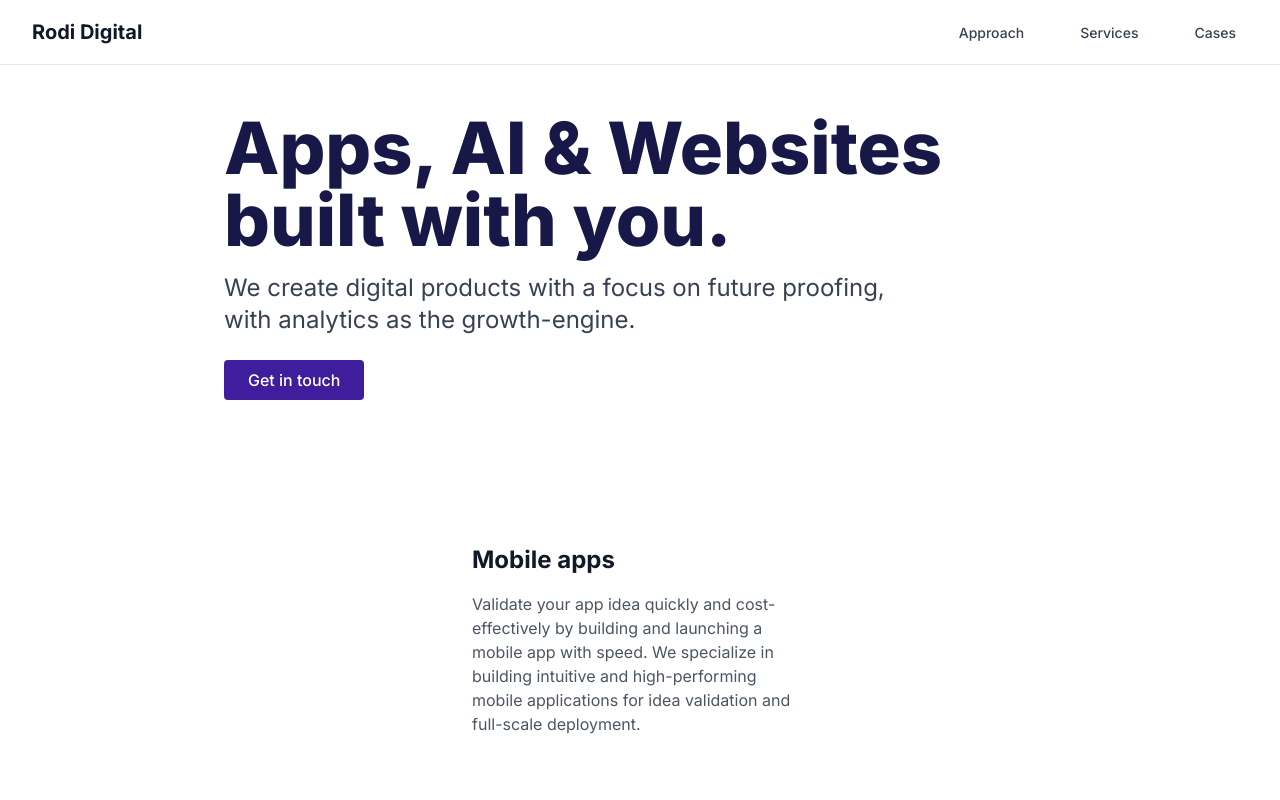
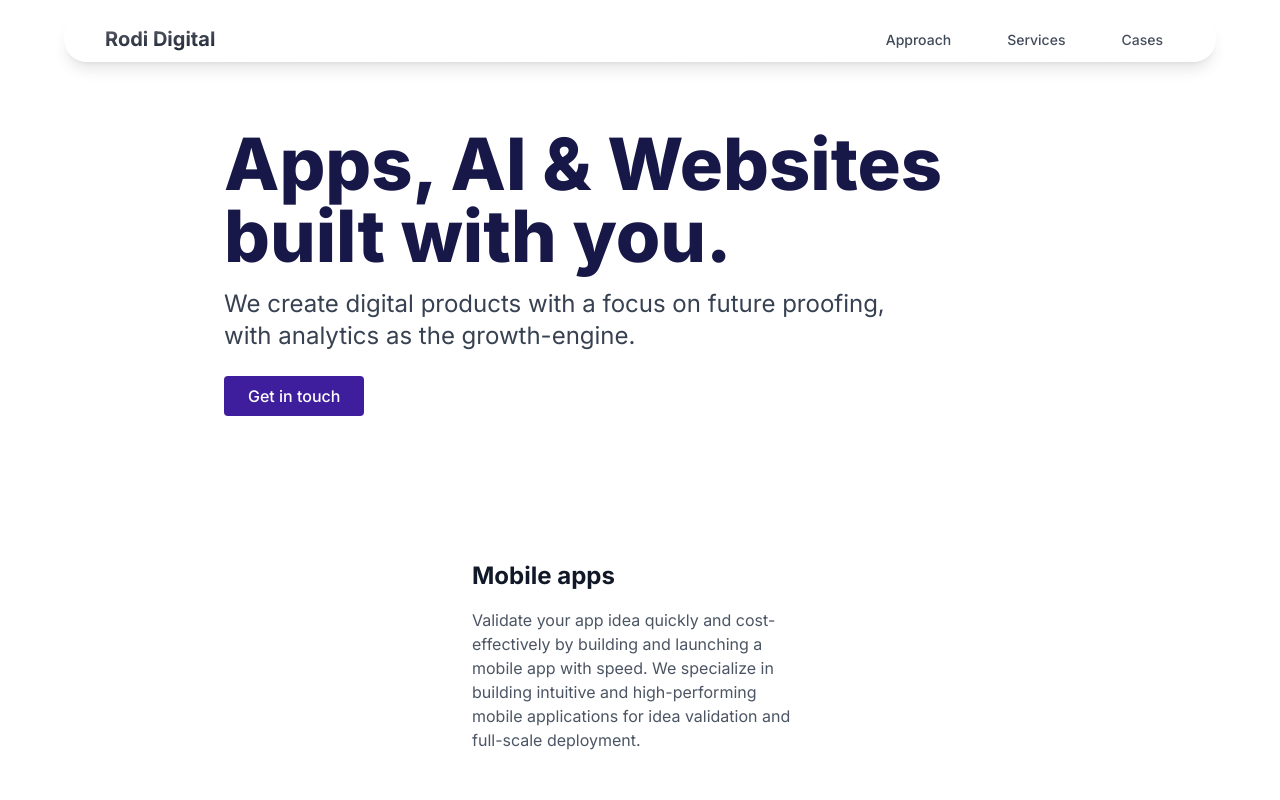
Before and after one commit to rodi-digital/rodi-digital, a Next.js app: page / in a window 1280 px wide. Shown: the top 800 px of the page. Built offline with nearby package versions, Linux system fonts and the light colour scheme.

Commit message:
feat: add liquid glass nav

```diff
--- a/app/layout.tsx
+++ b/app/layout.tsx
@@ -2,8 +2,8 @@ import type React from "react";
 import type { Metadata } from "next";
 import { Inter } from "next/font/google";
 import "./globals.css";
-import { Navigation } from "@/components/ui/navigation";
 import { Footer } from "@/components/ui/footer";
+import { Navigation } from "@/components/navigation";
 
 const inter = Inter({ subsets: ["latin"] });
 
--- a/components/navigation.tsx
+++ b/components/navigation.tsx
@@ -1,11 +1,12 @@
-"use client"
+"use client";
 
-import Link from "next/link"
-import { useState } from "react"
-import { Menu, X } from "lucide-react"
+import Link from "next/link";
+import { useState } from "react";
+import { Menu, X } from "lucide-react";
+import { cn } from "@/lib/utils";
 
 export function Navigation() {
-  const [isOpen, setIsOpen] = useState(false)
+  const [isOpen, setIsOpen] = useState(false);
 
   const navigation = [
     {
@@ -20,7 +21,10 @@ export function Navigation() {
       name: "Services",
       href: "/services",
       children: [
-        { name: "AI-Enabled Applications", href: "/services/ai-enabled-applications" },
+        {
+          name: "AI-Enabled Applications",
+          href: "/services/ai-enabled-applications",
+        },
         { name: "Mobile", href: "/services/mobile" },
         { name: "Web", href: "/services/web" },
       ],
@@ -34,12 +38,18 @@ export function Navigation() {
         { name: "Trai", href: "/cases/trai" },
       ],
     },
-  ]
+  ];
 
   return (
-    <nav className="fixed top-0 left-0 right-0 z-50 bg-white/80 backdrop-blur-md border-b border-gray-200">
+    <div className="w-full flex justify-center pt-4">
+      <nav
+        className={cn(
+          "fixed z-50",
+          "max-w-6xl w-full mx-auto bg-white/60 backdrop-blur-sm border border-white/50 rounded-full shadow-lg p-2 text-white before:absolute before:inset-0 before:rounded-full before:bg-gradient-to-br before:from-white/60 before:via-transparent before:to-transparent before:opacity-70 before:pointer-events-none after:absolute after:inset-0 after:rounded-full after:bg-gradient-to-tl after:from-white/30 after:via-transparent after:to-transparent after:opacity-50 after:pointer-events-none"
+        )}
+      >
         <div className="max-w-7xl mx-auto px-4 sm:px-6 lg:px-8">
-        <div className="flex justify-between items-center h-16">
+          <div className="flex justify-between items-center">
             <Link href="/" className="text-xl font-bold text-gray-900">
               Rodi Digital
             </Link>
@@ -75,7 +85,10 @@ export function Navigation() {
 
             {/* Mobile menu button */}
             <div className="md:hidden">
-            <button onClick={() => setIsOpen(!isOpen)} className="text-gray-700 hover:text-gray-900">
+              <button
+                onClick={() => setIsOpen(!isOpen)}
+                className="text-gray-700 hover:text-gray-900"
+              >
                 {isOpen ? <X size={24} /> : <Menu size={24} />}
               </button>
             </div>
@@ -115,5 +128,6 @@ export function Navigation() {
           )}
         </div>
       </nav>
-  )
+    </div>
+  );
 }
--- a/components/ui/navigation.tsx
+++ /dev/null
@@ -1,125 +0,0 @@
-"use client"
-
-import Link from "next/link"
-import { useState } from "react"
-import { Menu, X } from "lucide-react"
-
-interface NavigationItem {
-  name: string
-  href: string
-  children?: { name: string; href: string }[]
-}
-
-const navigation: NavigationItem[] = [
-  {
-    name: "Approach",
-    href: "/approach",
-    children: [
-      { name: "Analytics", href: "/approach/analytics" },
-      { name: "Collaboration", href: "/approach/collaboration" },
-    ],
-  },
-  {
-    name: "Services",
-    href: "/services",
-    children: [
-      { name: "AI-Enabled Applications", href: "/services/ai-enabled-applications" },
-      { name: "Mobile", href: "/services/mobile" },
-      { name: "Web", href: "/services/web" },
-    ],
-  },
-  {
-    name: "Cases",
-    href: "/cases",
-    children: [
-      { name: "PEACHealth", href: "/cases/peach" },
-      { name: "Rodi", href: "/cases/rodi" },
-      { name: "Trai", href: "/cases/trai" },
-    ],
-  },
-]
-
-export function Navigation() {
-  const [isOpen, setIsOpen] = useState(false)
-
-  return (
-    <nav className="fixed top-0 left-0 right-0 z-50 bg-white/80 backdrop-blur-md border-b border-gray-200">
-      <div className="max-w-7xl mx-auto px-4 sm:px-6 lg:px-8">
-        <div className="flex justify-between items-center h-16">
-          <Link href="/" className="text-xl font-bold text-gray-900">
-            Rodi Digital
-          </Link>
-
-          {/* Desktop Navigation */}
-          <div className="hidden md:flex space-x-8">
-            {navigation.map((item) => (
-              <div key={item.name} className="relative group">
-                <Link
-                  href={item.href}
-                  className="text-gray-700 hover:text-gray-900 px-3 py-2 text-sm font-medium transition-colors"
-                >
-                  {item.name}
-                </Link>
-                {item.children && (
-                  <div className="absolute left-0 mt-2 w-56 bg-white rounded-md shadow-lg opacity-0 invisible group-hover:opacity-100 group-hover:visible transition-all duration-200">
-                    <div className="py-1">
-                      {item.children.map((child) => (
-                        <Link
-                          key={child.name}
-                          href={child.href}
-                          className="block px-4 py-2 text-sm text-gray-700 hover:bg-gray-100 hover:text-gray-900"
-                        >
-                          {child.name}
-                        </Link>
-                      ))}
-                    </div>
-                  </div>
-                )}
-              </div>
-            ))}
-          </div>
-
-          {/* Mobile menu button */}
-          <div className="md:hidden">
-            <button onClick={() => setIsOpen(!isOpen)} className="text-gray-700 hover:text-gray-900">
-              {isOpen ? <X size={24} /> : <Menu size={24} />}
-            </button>
-          </div>
-        </div>
-
-        {/* Mobile Navigation */}
-        {isOpen && (
-          <div className="md:hidden">
-            <div className="px-2 pt-2 pb-3 space-y-1 bg-white border-t border-gray-200">
-              {navigation.map((item) => (
-                <div key={item.name}>
-                  <Link
-                    href={item.href}
-                    className="block px-3 py-2 text-base font-medium text-gray-700 hover:text-gray-900 hover:bg-gray-50"
-                    onClick={() => setIsOpen(false)}
-                  >
-                    {item.name}
-                  </Link>
-                  {item.children && (
-                    <div className="pl-4">
-                      {item.children.map((child) => (
-                        <Link
-                          key={child.name}
-                          href={child.href}
-                          className="block px-3 py-2 text-sm text-gray-600 hover:text-gray-900 hover:bg-gray-50"
-                          onClick={() => setIsOpen(false)}
-                        >
-                          {child.name}
-                        </Link>
-                      ))}
-                    </div>
-                  )}
-                </div>
-              ))}
-            </div>
-          </div>
-        )}
-      </div>
-    </nav>
-  )
-}
```
Lines whose indentation alone changed are shown as unchanged.
